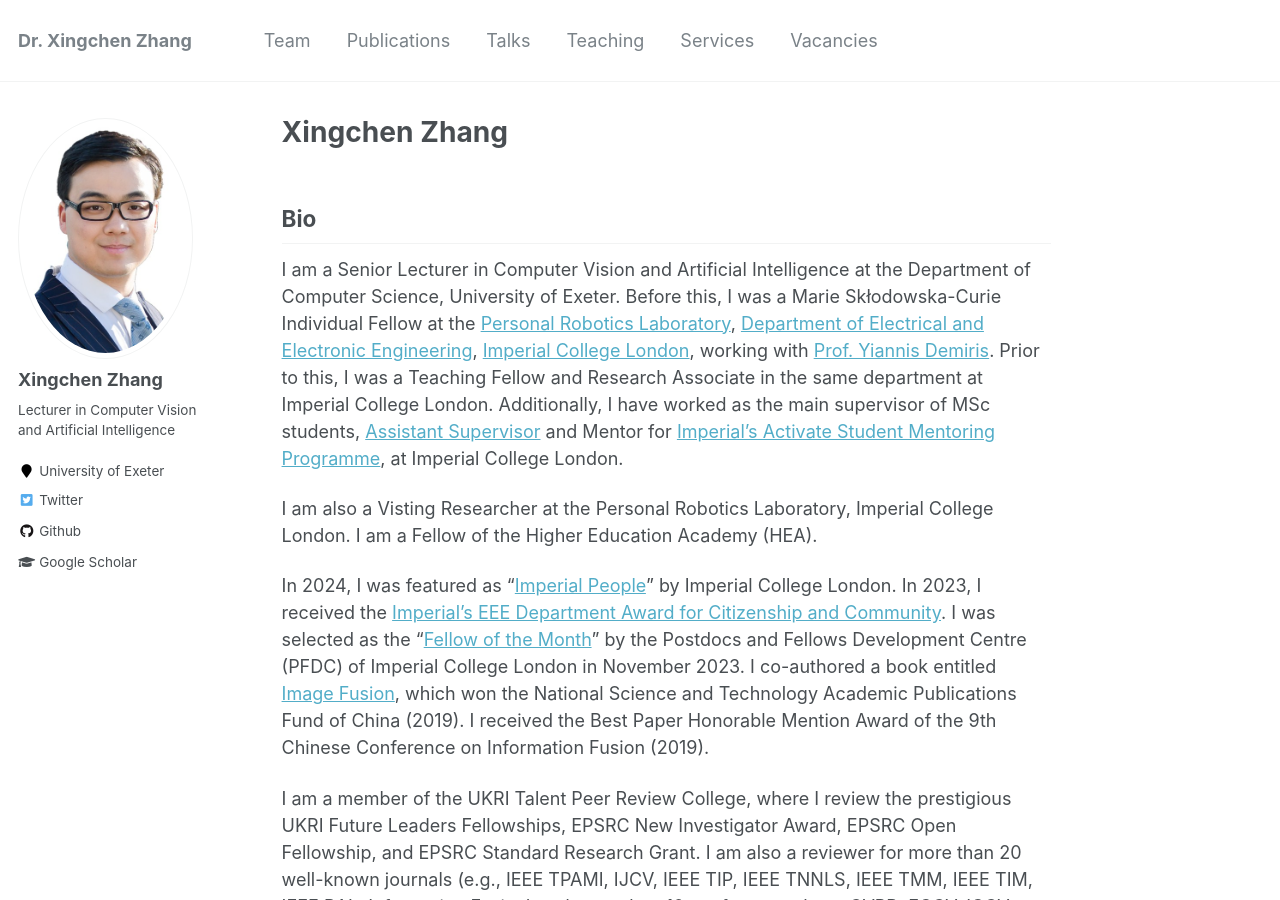
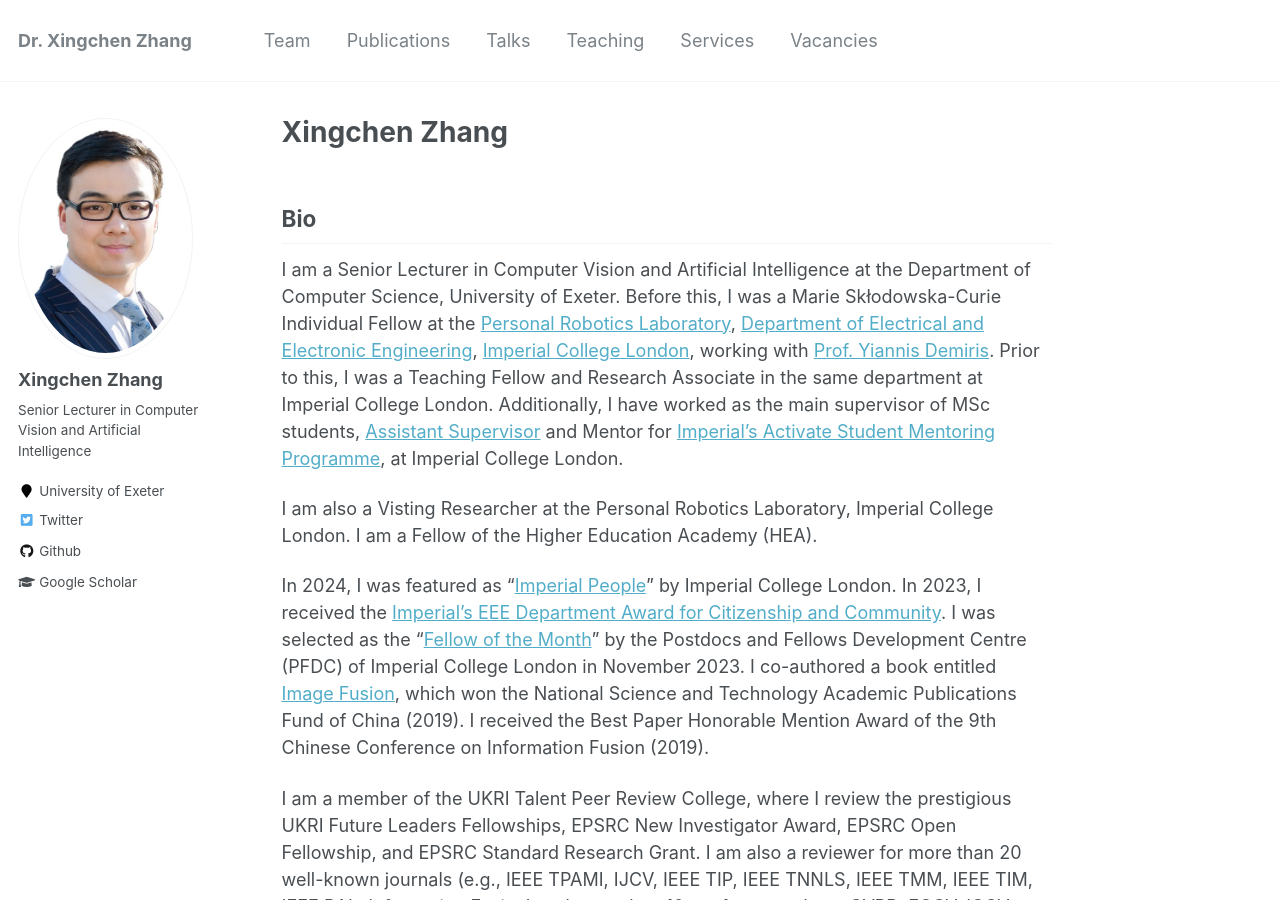
Before and after one commit to xingchenzhang/xingchenzhang.github.io, a Jekyll site: the page built from _pages/about.md, in a window 1280 px wide and 900 px high. Built offline with Jekyll 4.4.1, drawn with Linux system fonts in a browser that asks for light colours.

Commit message:
update title

```diff
--- a/_config.yml
+++ b/_config.yml
@@ -10,7 +10,7 @@ locale                   : "en-US"
 title                    : "Dr. Xingchen Zhang"
 title_separator          : "-"
 name                     : "Xingchen Zhang"
-description              :  "Lecturer in Computer Vision and Artificial Intelligence at University of Exeter"
+description              :  "Senior Lecturer in Computer Vision and Artificial Intelligence at University of Exeter"
 url                      : https://xingchenzhang.github.io # the base hostname & protocol for your site e.g. "https://mmistakes.github.io"
 baseurl                  : "" # the subpath of your site, e.g. "/blog"
 repository               : "xingchenzhang/xingchenzhang.github.io"
@@ -82,7 +82,7 @@ analytics:
 author:
   name             : "Xingchen Zhang"
   avatar           : "Xingchen Zhang.jpg"
-  bio              : "Lecturer in Computer Vision and Artificial Intelligence"
+  bio              : "Senior Lecturer in Computer Vision and Artificial Intelligence"
   location         : "University of Exeter"
   employer         :
   pubmed           :
```
